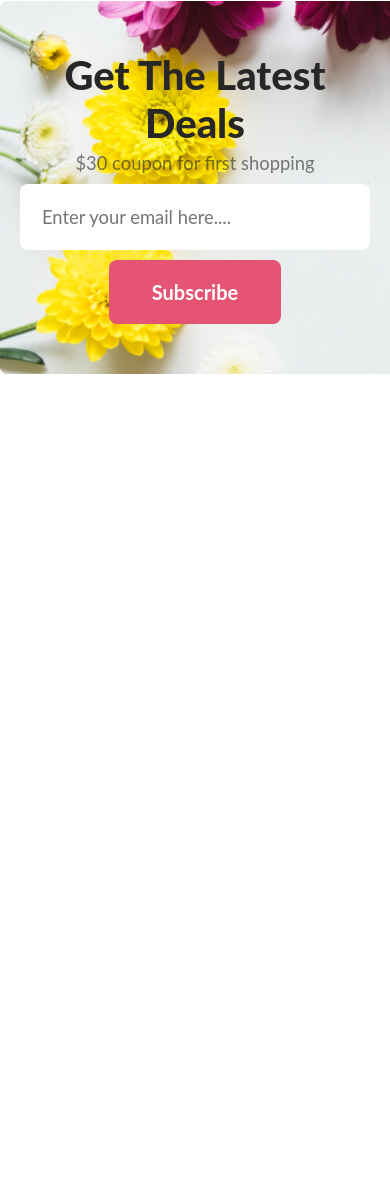
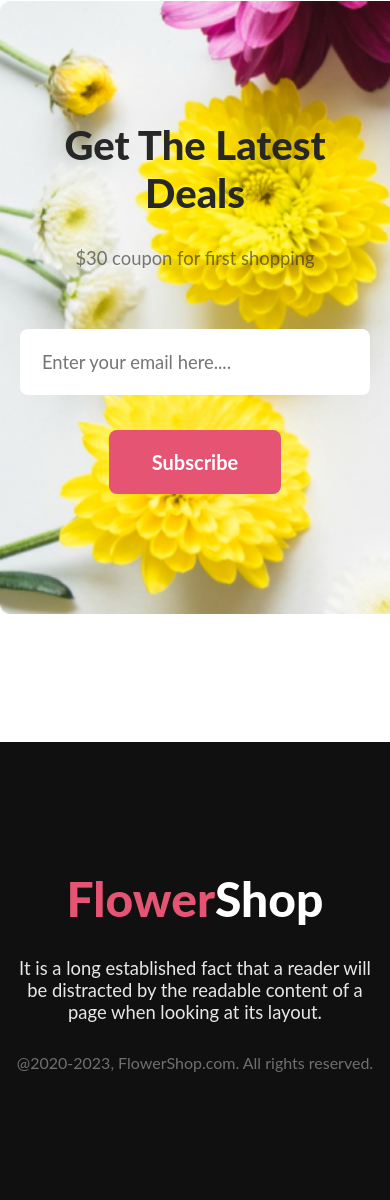
Before and after one commit to Nur-Nayeem/Online-flower-shop-design, a plain HTML site: page index.htm in a window 390 px wide. Shown: the part 6892-8092 px from the top of the page. Before the commit the page ends 7266 px from the top, so only its background shows below. Drawn offline with Linux system fonts and the light colour scheme.

Commit message:
footer section design complate

```diff
--- a/index.htm
+++ b/index.htm
@@ -128,9 +128,13 @@
             </div>
         </section>
     </main>
-    <footer>
+    <footer class="display-flex">
         <!-- footer section  -->
-
+         <section class="footer-container">
+            <h2><span class="footer-flower">Flower</span>Shop</h2>
+            <p class="detail-text footer-details">It is a long established fact that a reader will be distracted by the readable content of a page when looking at its layout.</p>
+            <p class="colpy-right">@2020-2023, FlowerShop.com. All rights reserved. </p>
+         </section>
 
     </footer>
 
--- a/style.css
+++ b/style.css
@@ -346,19 +346,54 @@ img {
 
 @media screen and (max-width: 767.98px) {
     .get-latest-deal-section{
-        padding: 0 10px;
-    }
-    .get-latest-deal-container{
-       padding: 50px 0;
-    }
-    .get-latest-deal-content p{
-        margin: 5px 0;
+        padding-left: 10px;
+        padding-right: 10px;
     }
     .get-latest-deal-form{
         flex-direction: column;
     }
     .get-latest-deal-form input{
-        margin: 5px 0;
         width: calc(100% - 20px);
     }
 }
+
+
+
+/* footer style  */
+footer{
+    margin-top: 128px;
+    background-color: #111010;
+    align-items: center;
+    justify-content: center;
+}
+
+.footer-container{
+    padding: 128px 0;
+    max-width: 620px;
+    color: #FFFFFF;
+    text-align: center;
+}
+
+.footer-container h2{
+    font-size: 3rem;
+    font-weight: 800;
+}
+
+.footer-flower{
+    color: #E55473;
+}
+
+.footer-details{
+    color: rgba(255, 255, 255, 0.9);
+}
+
+.colpy-right{
+    color: rgba(255, 255, 255, 0.4);
+}
+
+@media screen and (max-width: 767.98px) {
+    .footer-container{
+        padding-left: 10px;
+        padding-right: 10px;
+    }
+}
```
